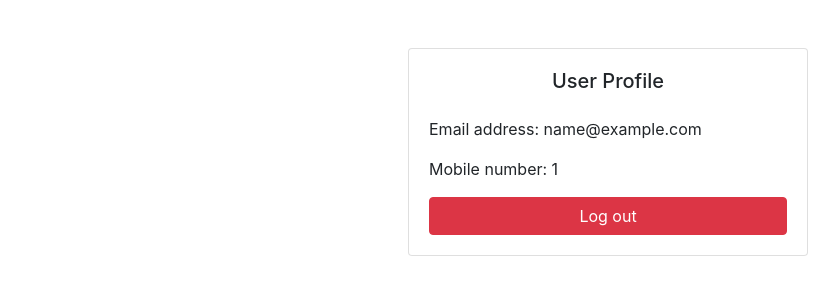
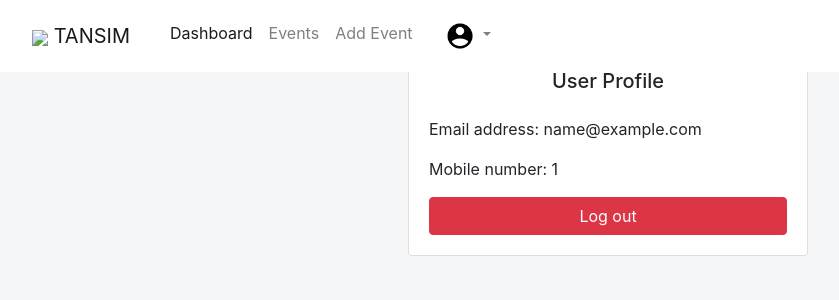
Before and after one commit to lavank179/Tansim_auth, a PHP site: page /tansim_auth/dashboard.php in a window 1280 px wide. Shown: the top 300 px of the page, without its empty margins (32-871 px from the left). Run offline with PHP 8.4, Linux system fonts and the light colour scheme; the visitor is signed in with stand-in values (Sample User, id 1).

Commit message:
Navbar Added

```diff
--- /dev/null
+++ b/css/dashboard.css
@@ -0,0 +1,13 @@
+    body {
+        background-color: #F4F6F8;
+    }
+
+    #home .navbar {
+        height: 72px;
+        background-color: #FFFFFF;
+    }
+
+    #home .userA img {
+        width: 30px;
+        height: 30px;
+    }
--- a/dashboard.php
+++ b/dashboard.php
@@ -6,7 +6,7 @@
     <meta charset="utf-8">
     <meta name="viewport" content="width=device-width, initial-scale=1, shrink-to-fit=no">
     <link rel="stylesheet" href="https://stackpath.bootstrapcdn.com/bootstrap/4.5.0/css/bootstrap.min.css">
-    <link rel="stylesheet" href="./css/style.css">
+    <link rel="stylesheet" href="./css/dashboard.css">
     <title>PHP User Registration System Example</title>
     <!-- jQuery + Bootstrap JS -->
     <script src="https://ajax.googleapis.com/ajax/libs/jquery/3.5.1/jquery.min.js"></script>
@@ -14,6 +14,46 @@
 </head>
 
 <body>
+
+    <header id="home">
+        <div class="container">
+            <nav class="navbar navbar-expand-lg navbar-light fixed-top">
+
+                <a class="navbar-brand pl-5 pr-3" href="#home"><img src="#"> TANSIM </a>
+                <button class="navbar-toggler" type="button" data-toggle="collapse" data-target="#navbarSupportedContent" aria-controls="navbarSupportedContent" aria-expanded="false" aria-label="Toggle navigation">
+                    <span class="navbar-toggler-icon"></span>
+                </button>
+
+                <div class="collapse navbar-collapse" id="navbarSupportedContent">
+                    <ul class="navbar-nav mr-auto">
+                        <li class="nav-item active hoverable">
+                            <a class="nav-link" href="#home"> Dashboard </a>
+                        </li>
+                        <li class="nav-item hoverable">
+                            <a class="nav-link" href="#about"> Events </a>
+                        </li>
+
+                        <li class="nav-item hoverable">
+                            <a class="nav-link" href="#"> Add Event </a>
+                        </li>
+                        <li class="navbar-nav  nav-item hoverable">
+                            <div class="pl-3 pr-5  ml-auto mr-auto">
+                                <div class="nav-item dropdown">
+                                    <a class="nav-link dropdown-toggle userA" href="#" id="navbarDropdownMenuLink" role="button" data-toggle="dropdown" aria-haspopup="true" aria-expanded="false">
+                                        <img src="./assets/profile.png" alt="User Profile">
+                                    </a>
+                                    <div class="dropdown-menu" aria-labelledby="navbarDropdownMenuLink">
+                                        <a class="dropdown-item btn-success" href="logout.php">Logout</a>
+                                    </div>
+                                </div>
+                            </div>
+                        </li>
+                    </ul>
+                </div>
+
+            </nav>
+        </div>
+    </header>
 
     <div class="container mt-5">
         <div class="d-flex justify-content-center">
```
Also changed, not shown: assets/expand-arrow.png (added), assets/profile.png (added).
